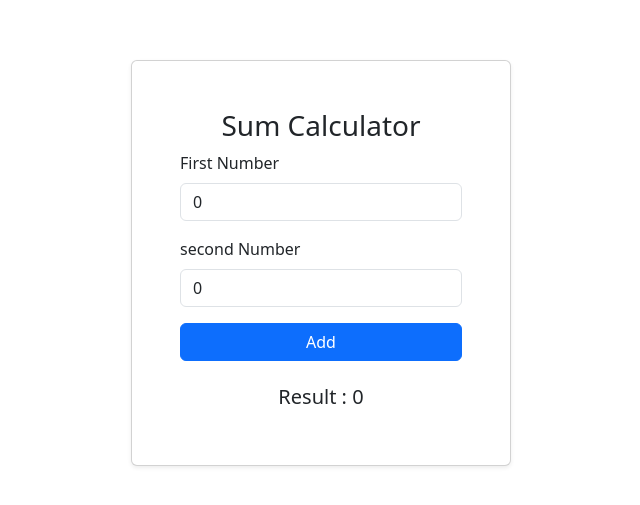
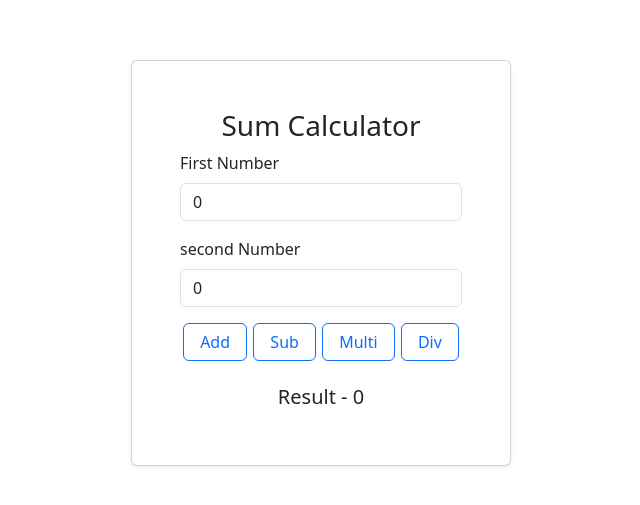
Before and after one commit to ThantZinOoGic/React-State-Calculator, a React (Create React App) app: page / in a window 1280 px wide. Shown: the part 137-642 px from the top of the page, without its empty margins (319-959 px from the left). Built offline with nearby package versions, Linux system fonts and the light colour scheme.

Commit message:
adding sub,multi,div feature

```diff
--- a/src/Calculator.js
+++ b/src/Calculator.js
@@ -6,6 +6,25 @@ export default function Calculator() {
     const [result, setResult] = useState(0);
     const addHandler = () => {
         setResult((+firstNum) + (+secondNum));
+    }
+    const substractHandler = () => {
+        if(firstNum > secondNum) {
+            setResult(firstNum - secondNum);
+        } else {
+            setResult("First Number must greater than Second Number");
+        }
+    }
+    const multipleHandler = () => {
+        setResult(firstNum * secondNum);
+    }
+    const divideHandler = () => {
+        if(secondNum != 0)
+        {
+            setResult(firstNum/secondNum);
+        } else {
+            setResult("Divider not be Zero");
+        }
+
     }
   return (
     <div className='col-4 mx-auto card p-5 shadow-sm'>
@@ -30,15 +49,28 @@ export default function Calculator() {
                      onChange={(e)=> setSecondNum(e.target.value)}
                      />
             </div>
-            <div className="d-grid">
+            <div className="d-flex justify-content-around">
             <button type="button"
-                    className="btn btn-primary"
+                    className="btn btn-outline-primary px-3"
                     onClick={addHandler}
                     >Add</button>
+            <button type="button"
+                    className="btn btn-outline-primary px-3"
+                    onClick={substractHandler}
+                    >Sub</button>
+            <button type="button"
+                    className="btn btn-outline-primary px-3"
+                    onClick={multipleHandler}
+                    >Multi</button>
+            <button type="button"
+                    className="btn btn-outline-primary px-3"
+                    onClick={divideHandler}
+                    >Div</button>
             </div>
         </div>
-        <h5 className='mt-4 text-center'>Result : {result}</h5>
-
+        <h5 className='mt-4 text-center'>
+            {typeof(result) === "number" ? ` Result -  ${result} `: <div className='text-danger'>{result}</div>}
+        </h5>
     </div>
   )
 }
```
